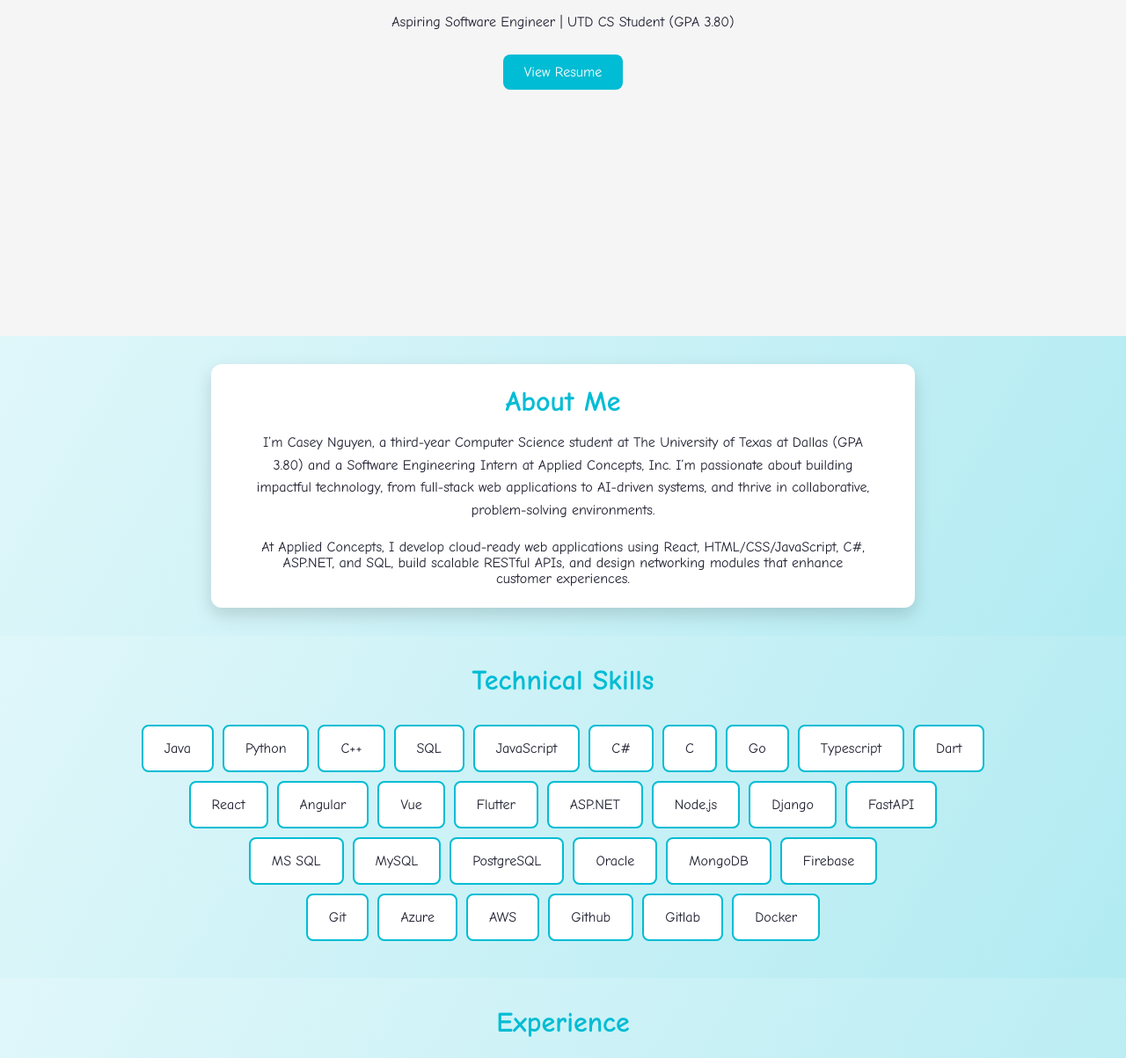
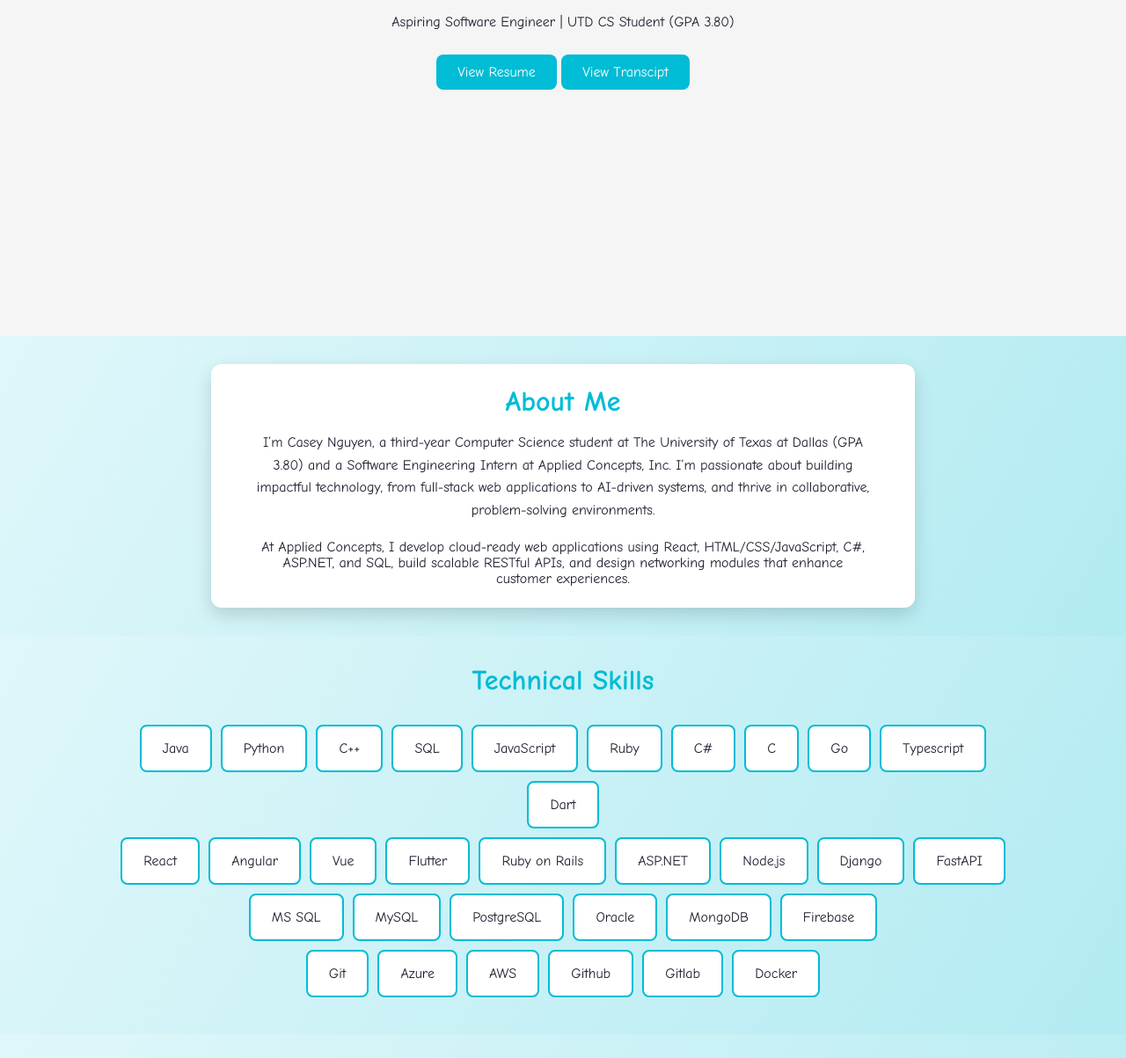
Before and after one commit to ceenguyen05/Personal-Website-Portfolio, a plain HTML site: page index.html in a window 1280 px wide. Shown: the part 393-1596 px from the top of the page at 88% size. Drawn offline with Linux system fonts and the light colour scheme.

Commit message:
added few things

```diff
--- a/index.html
+++ b/index.html
@@ -28,6 +28,7 @@
             <h2>Hello! I am Casey Nguyen</h2>
             <p>Aspiring Software Engineer | UTD CS Student (GPA 3.80)</p>
             <a href="CaseyNguyenResume.pdf" class="btn" download>View Resume</a>
+            <a href="CaseyNguyenTranscript.pdf" class="btn" download>View Transcipt</a>
         </div>
     </section>
 
@@ -60,6 +61,7 @@
             <div class="skill-card">C++</div>
             <div class="skill-card">SQL</div>
             <div class="skill-card">JavaScript</div>
+            <div class="skill-card">Ruby</div>
             <div class="skill-card">C#</div>
             <div class="skill-card">C</div>
             <div class="skill-card">Go</div>
@@ -73,6 +75,7 @@
             <div class="skill-card">Angular</div>
             <div class="skill-card">Vue</div>
             <div class="skill-card">Flutter</div>
+            <div class="skill-card">Ruby on Rails</div>
             <div class="skill-card">ASP.NET</div>
             <div class="skill-card">Node.js</div>
             <div class="skill-card">Django</div>
```
Also changed, not shown: 2 other files.
